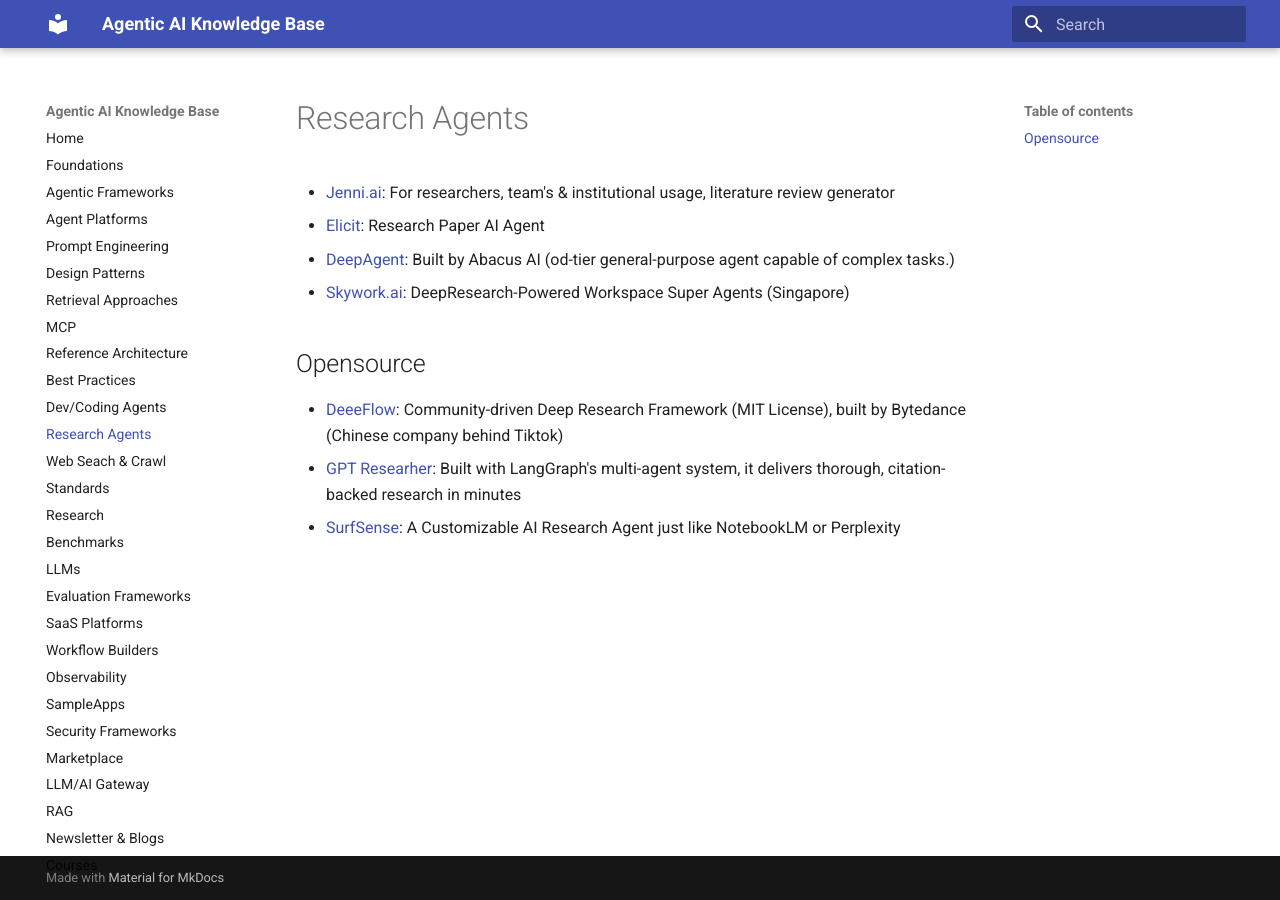
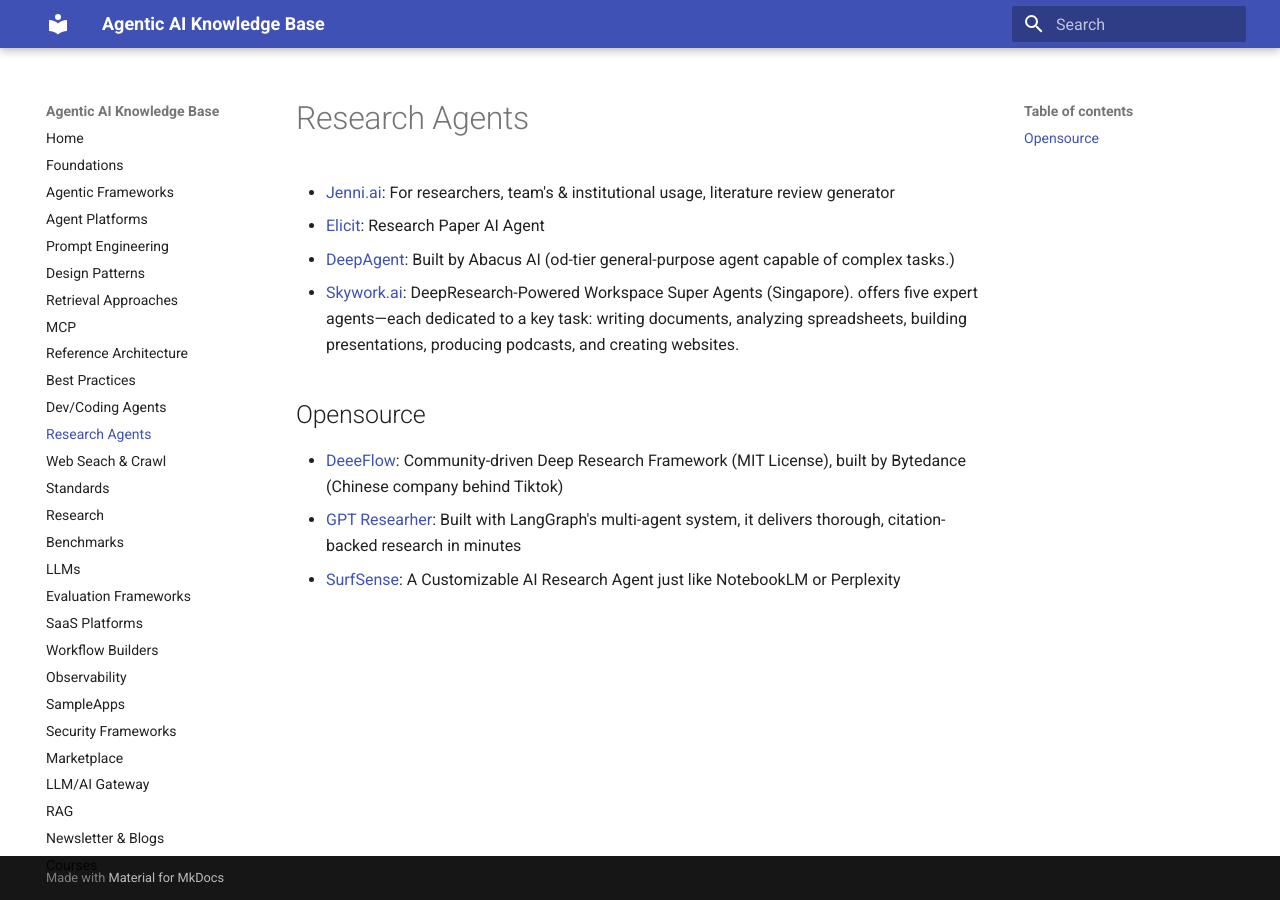
Before and after one commit to ankurkumarz/agentic-ai-knowledge-base, an MkDocs documentation site: the page built from docs/ResearchAgents/Readme.md, in a window 1280 px wide. Built offline with MkDocs 1.6.1 and Material for MkDocs 9.7.7, drawn with Linux system fonts in a browser that asks for light colours.

Commit message:
Update Readme.md

```diff
--- a/docs/ResearchAgents/Readme.md
+++ b/docs/ResearchAgents/Readme.md
@@ -3,7 +3,7 @@
 - [Jenni.ai](https://jenni.ai/): For researchers, team's & institutional usage, literature review generator
 - [Elicit](https://elicit.com/): Research Paper AI Agent
 - [DeepAgent](https://deepagent.abacus.ai/): Built by Abacus AI (od-tier general-purpose agent capable of complex tasks.)
-- [Skywork.ai](https://skywork.ai): DeepResearch-Powered Workspace Super Agents (Singapore)
+- [Skywork.ai](https://skywork.ai): DeepResearch-Powered Workspace Super Agents (Singapore). offers five expert agents—each dedicated to a key task: writing documents, analyzing spreadsheets, building presentations, producing podcasts, and creating websites.
 
 ## Opensource
 
```
